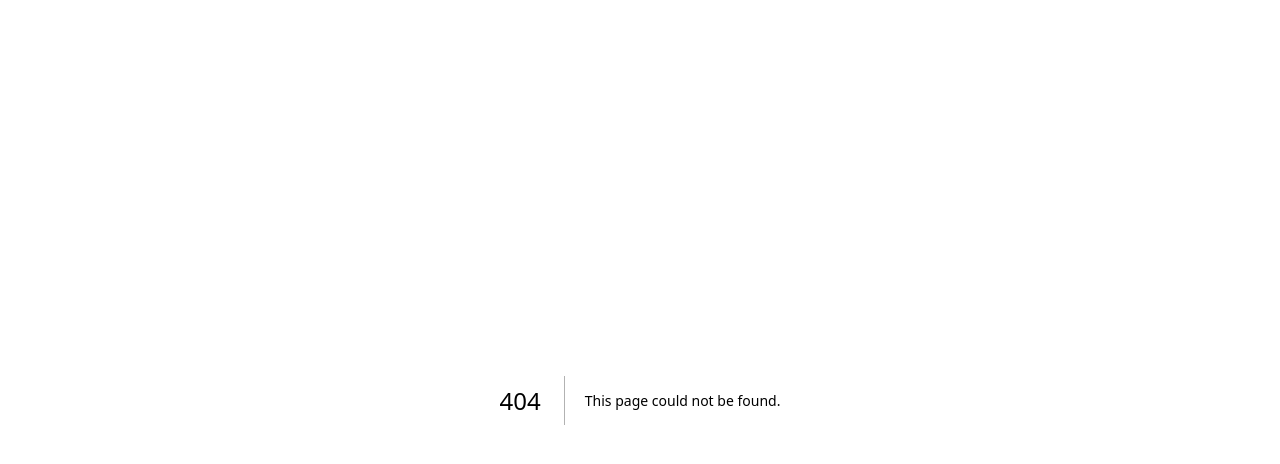
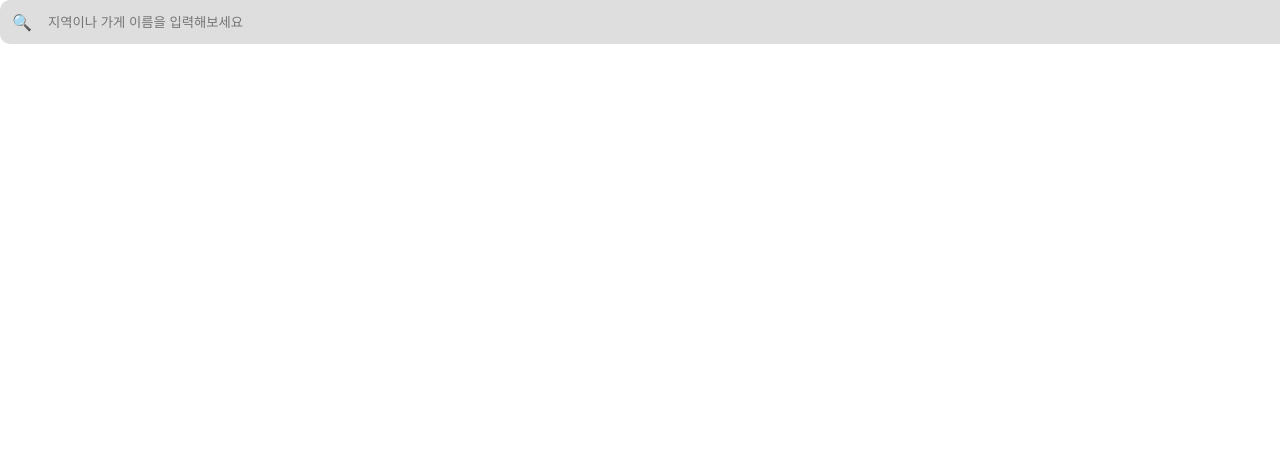
Before and after one commit to hamelln/beermap, a Next.js app in the folder client/: page /search/page in a window 1280 px wide. Before the commit this address had no page. Shown: the top 464 px of the page. Built offline with nearby package versions, Linux system fonts and the light colour scheme.

Commit message:
feat: 검색바 추가

```diff
--- /dev/null
+++ b/client/app/search/breweries/page.tsx
@@ -0,0 +1,40 @@
+import React, { useEffect, useState } from "react";
+import axios from "axios";
+import Brewery from "src/types/Brewery";
+
+interface Props {
+  inputValue: string;
+}
+
+const Breweries = ({ inputValue }: Props) => {
+  const [breweriesList, setBreweriesList] = useState<Brewery[]>([]);
+
+  useEffect(() => {
+    const fetchBreweries = async () => {
+      try {
+        const response = await axios.get(
+          `http://localhost:3008/search?q=${inputValue}`
+        );
+        setBreweriesList(response.data);
+      } catch (error) {
+        console.error("Error fetching data from server:", error);
+      }
+    };
+
+    if (inputValue) {
+      fetchBreweries();
+    } else {
+      setBreweriesList([]);
+    }
+  }, [inputValue]);
+
+  return (
+    <div>
+      {breweriesList.map((brewery: Brewery) => (
+        <div key={brewery.id}>{brewery.name}</div>
+      ))}
+    </div>
+  );
+};
+
+export default Breweries;
--- a/client/app/search/page.tsx
+++ b/client/app/search/page.tsx
@@ -1,7 +1,19 @@
-import React from "react";
+import React, { ChangeEvent, useState } from "react";
+import SearchBar from "./search-bar/page";
+import Breweries from "./breweries/page";
 
 const Search = () => {
-  return <div></div>;
+  const [inputValue, setInputValue] = useState<string>("");
+  const handleChange = (e: ChangeEvent<HTMLInputElement>) => {
+    setInputValue(e.target.value);
+  };
+
+  return (
+    <>
+      <SearchBar inputValue={inputValue} handleChange={handleChange} />
+      <Breweries inputValue={inputValue} />
+    </>
+  );
 };
 
 export default Search;
--- a/client/app/search/search-bar/page.tsx
+++ b/client/app/search/search-bar/page.tsx
@@ -0,0 +1,26 @@
+"use client";
+
+import React, { useState, ChangeEvent } from "react";
+import styles from "./searchBar.module.scss";
+
+interface Props {
+  inputValue: string;
+  handleChange: (e: ChangeEvent<HTMLInputElement>) => void;
+}
+
+const SearchBar = ({ inputValue, handleChange }: Props) => {
+  return (
+    <div className={styles.search_bar_container}>
+      <span className={styles.search_bar_icon}>&#128269;</span>
+      <input
+        className={styles.search_bar_input}
+        type="text"
+        placeholder="지역이나 가게 이름을 입력해보세요"
+        value={inputValue}
+        onChange={handleChange}
+      ></input>
+    </div>
+  );
+};
+
+export default SearchBar;
--- /dev/null
+++ b/client/app/search/search-bar/searchBar.module.scss
@@ -0,0 +1,29 @@
+.search_bar_container {
+  position: fixed;
+  top: 0;
+  left: 0;
+  right: 0;
+  width: 100%;
+  height: 36px;
+  background-color: #dedede;
+  padding: 4px;
+  padding-left: 12px;
+  display: flex;
+  align-items: center;
+  gap: 4px;
+  border-radius: 10px;
+  .search_bar_input {
+    width: 100%;
+    text-align: left;
+    border: none;
+    background-color: transparent;
+    padding: 6px 12px;
+    outline: none;
+    &:focus {
+      box-shadow: 0 0 0 2px rgba(24, 144, 255, 0.2);
+    }
+  }
+  .search_bar_icon {
+    font-size: 16px;
+  }
+}
--- /dev/null
+++ b/client/pages/search/page.tsx
@@ -0,0 +1,12 @@
+import Search from "app/search/page";
+import React from "react";
+
+const SearchPage = () => {
+  return (
+    <div>
+      <Search />
+    </div>
+  );
+};
+
+export default SearchPage;
```
